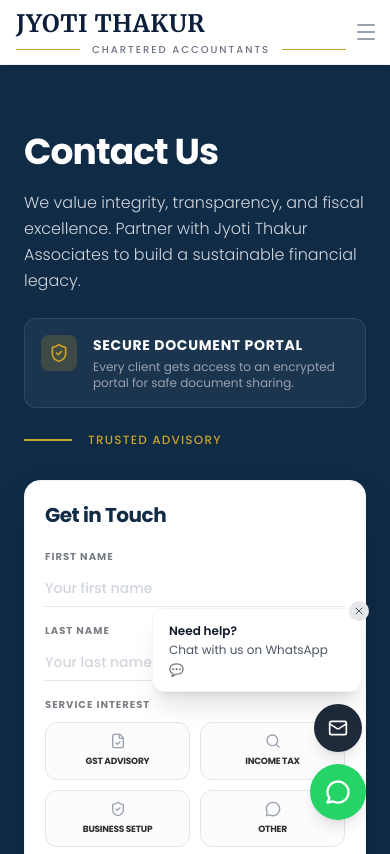
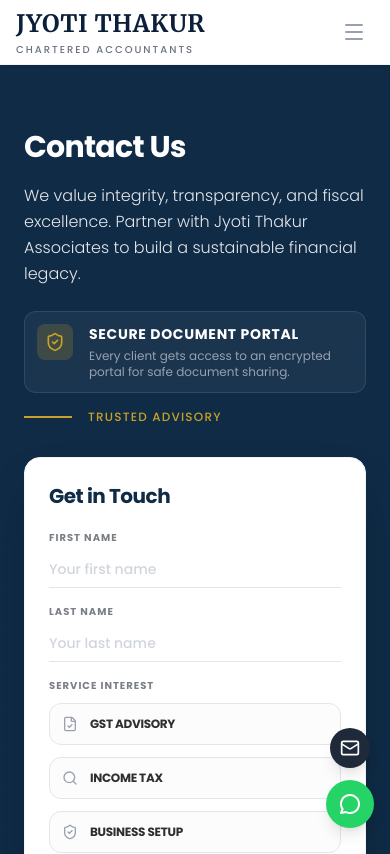
Before and after one commit to ISHANT14gg/caweb, a Next.js app: page /contact in a window 390 px wide. Shown: the top 854 px of the page. Built offline with nearby package versions, Linux system fonts and the light colour scheme.

Commit message:
style: optimize layout for mobile responsiveness

```diff
--- a/src/app/(public)/contact/page.tsx
+++ b/src/app/(public)/contact/page.tsx
@@ -53,16 +53,16 @@
                             transition={{ duration: 0.7, ease: 'easeOut' }}
                             className="pt-4 lg:pt-0"
                         >
-                            <h1 className="text-4xl lg:text-5xl font-bold text-white leading-tight tracking-tight mb-4">
+                            <h1 className="text-3xl md:text-4xl lg:text-5xl font-bold text-white leading-tight tracking-tight mb-4">
                                 Contact Us
                             </h1>
-                            <p className="text-gray-300 text-base lg:text-lg leading-relaxed max-w-md mb-6 font-light">
+                            <p className="text-gray-200 md:text-gray-300 text-base lg:text-lg leading-relaxed max-w-md mb-6 font-light">
                                 We value integrity, transparency, and fiscal excellence. Partner with
                                 Jyoti Thakur Associates to build a sustainable financial legacy.
                             </p>
 
                             {/* Secure Portal Highlight */}
-                            <div className="bg-white/5 border border-white/10 rounded-xl p-4 mb-6 backdrop-blur-sm max-w-sm">
+                            <div className="bg-white/5 border border-white/10 rounded-xl p-3 md:p-4 mb-4 md:mb-6 backdrop-blur-sm max-w-sm">
                                 <div className="flex items-start gap-4">
                                     <div className="bg-gold/20 p-2 rounded-lg">
                                         <ShieldCheck className="h-5 w-5 text-gold" />
@@ -87,7 +87,7 @@
                             initial={{ opacity: 0, x: 30 }}
                             animate={{ opacity: 1, x: 0 }}
                             transition={{ duration: 0.7, delay: 0.2, ease: 'easeOut' }}
-                            className="bg-white rounded-2xl shadow-2xl p-5 lg:p-7 border border-gray-100"
+                            className="bg-white rounded-2xl shadow-2xl p-6 md:p-8 border border-gray-100"
                         >
                             <h2 className="text-xl lg:text-2xl font-bold text-navy-deep mb-5 tracking-tight">
                                 Get in Touch
@@ -121,21 +121,21 @@
                                     <label className="text-[10px] font-bold uppercase tracking-widest text-label mb-2.5 block">
                                         Service Interest
                                     </label>
-                                    <div className="grid grid-cols-2 md:grid-cols-4 gap-2.5">
+                                    <div className="grid grid-cols-1 sm:grid-cols-2 lg:grid-cols-4 gap-3">
                                         {services.map((service) => (
                                             <button
                                                 key={service.id}
                                                 type="button"
                                                 onClick={() => setSelectedService(service.id)}
-                                                className={`relative flex flex-col items-center justify-center gap-1.5 p-2.5 rounded-xl border transition-all duration-200 ${selectedService === service.id
+                                                className={`relative flex flex-row sm:flex-col items-center justify-start sm:justify-center gap-3 sm:gap-1.5 p-3 sm:p-2.5 rounded-xl border transition-all duration-200 ${selectedService === service.id
                                                     ? 'border-gold bg-gold/5 text-navy-deep ring-1 ring-gold shadow-md'
                                                     : 'border-border-soft bg-soft-grey/30 text-charcoal hover:border-gold/30'
                                                     }`}
                                             >
                                                 <service.icon className={`h-4 w-4 ${selectedService === service.id ? 'text-gold' : 'text-gray-400'}`} />
-                                                <span className="text-[9px] font-bold uppercase tracking-tight">{service.label}</span>
+                                                <span className="text-xs sm:text-[9px] font-bold uppercase tracking-tight">{service.label}</span>
                                                 {selectedService === service.id && (
-                                                    <motion.div layoutId="check" className="absolute -top-1.5 -right-1.5 bg-gold rounded-full p-0.5 shadow-sm z-10">
+                                                    <motion.div layoutId="check" className="absolute top-1/2 right-3 -translate-y-1/2 sm:translate-y-0 sm:-top-1.5 sm:right-auto sm:-translate-x-0 sm:left-auto sm:-right-1.5 disabled bg-gold rounded-full p-0.5 shadow-sm z-10 hidden sm:block">
                                                         <Check className="h-2 w-2 text-white" strokeWidth={4} />
                                                     </motion.div>
                                                 )}
--- a/src/app/(public)/page.tsx
+++ b/src/app/(public)/page.tsx
@@ -59,12 +59,12 @@
                 ]}
               />
 
-              <p className="text-sm lg:text-base text-gray-300 leading-relaxed mb-6 max-w-xl font-light">
+              <p className="text-sm lg:text-base text-gray-200 md:text-gray-300 leading-relaxed mb-6 max-w-xl font-light">
                 At Jyoti Thakur Associates, we provide structured GST, Income Tax, and statutory compliance services while partnering with SMEs, startups, professionals, and aspiring entrepreneurs through Virtual CFO support, financial structuring, business advisory, and financial literacy initiatives — enabling informed decisions, disciplined growth, and long-term stability.
               </p>
 
               {/* Authority Strip */}
-              <div className="flex flex-wrap gap-x-5 gap-y-2 text-xs text-gray-400 mb-6 tracking-wide">
+              <div className="flex flex-wrap gap-x-4 sm:gap-x-5 gap-y-3 sm:gap-y-2 text-xs text-gray-300 md:text-gray-400 mb-6 tracking-wide leading-relaxed">
                 <span>7+ Years of Professional Practice</span>
                 <span className="hidden sm:inline text-gold/40">|</span>
                 <span>1000+ Clients Served</span>
@@ -269,7 +269,7 @@
                 <h3 className="text-sm font-semibold text-navy mb-2 uppercase tracking-wide leading-snug">
                   {stat.title}
                 </h3>
-                <p className="text-xs text-label leading-relaxed">
+                <p className="text-xs text-label leading-relaxed break-words whitespace-normal px-2 sm:px-0">
                   {stat.desc}
                 </p>
               </motion.div>
--- a/src/components/layout/Navbar.tsx
+++ b/src/components/layout/Navbar.tsx
@@ -27,11 +27,11 @@
                                 JYOTI THAKUR
                             </h1>
                             <div className="flex items-center gap-3">
-                                <div className="h-[1px] bg-secondary w-16"></div>
+                                <div className="hidden md:block h-[1px] bg-secondary w-16"></div>
                                 <span className="text-[10px] md:text-xs uppercase tracking-[0.2em] text-gray-500 font-medium whitespace-nowrap">
                                     CHARTERED ACCOUNTANTS
                                 </span>
-                                <div className="h-[1px] bg-secondary w-16"></div>
+                                <div className="hidden md:block h-[1px] bg-secondary w-16"></div>
                             </div>
                         </Link>
                     </div>
--- a/src/components/ui/FloatingActions.tsx
+++ b/src/components/ui/FloatingActions.tsx
@@ -34,7 +34,7 @@
     if (!isVisible) return null;
 
     return (
-        <div className="fixed bottom-6 right-6 z-50 flex flex-col items-end gap-3">
+        <div className="fixed bottom-4 right-4 md:bottom-6 md:right-6 z-50 flex flex-col items-end gap-3">
             {/* Tooltip bubble */}
             <AnimatePresence>
                 {showTooltip && (
@@ -43,7 +43,7 @@
                         animate={{ opacity: 1, y: 0, scale: 1 }}
                         exit={{ opacity: 0, y: 10, scale: 0.9 }}
                         transition={{ duration: 0.3 }}
-                        className="bg-white rounded-xl shadow-xl border border-gray-100 px-4 py-3 mr-1 max-w-[210px] relative"
+                        className="hidden md:block bg-white rounded-xl shadow-xl border border-gray-100 px-4 py-3 mr-1 max-w-[210px] relative"
                     >
                         <button
                             onClick={() => setShowTooltip(false)}
@@ -71,7 +71,7 @@
                     transition={{ type: 'spring', stiffness: 260, damping: 20, delay: 0.1 }}
                     whileHover={{ scale: 1.1 }}
                     whileTap={{ scale: 0.9 }}
-                    className="w-12 h-12 bg-gray-800 text-white hover:bg-gray-700 transition-colors rounded-full shadow-lg flex items-center justify-center"
+                    className="w-10 h-10 md:w-12 md:h-12 bg-gray-800 text-white hover:bg-gray-700 transition-colors rounded-full shadow-lg flex items-center justify-center"
                     aria-label="Email us"
                 >
                     <Mail className="h-5 w-5" />
@@ -90,10 +90,10 @@
                     onMouseEnter={() => setShowTooltip(true)}
                     onMouseLeave={() => setShowTooltip(false)}
                     onClick={() => setShowTooltip(false)}
-                    className="w-14 h-14 bg-[#25D366] hover:bg-[#1fbe5d] rounded-full shadow-lg flex items-center justify-center transition-colors"
+                    className="w-12 h-12 md:w-14 md:h-14 bg-[#25D366] hover:bg-[#1fbe5d] rounded-full shadow-lg flex items-center justify-center transition-colors"
                     aria-label="Chat on WhatsApp"
                 >
-                    <svg xmlns="http://www.w3.org/2000/svg" width="28" height="28" viewBox="0 0 24 24" fill="none" stroke="currentColor" strokeWidth="2" strokeLinecap="round" strokeLinejoin="round" className="text-white">
+                    <svg xmlns="http://www.w3.org/2000/svg" viewBox="0 0 24 24" fill="none" stroke="currentColor" strokeWidth="2" strokeLinecap="round" strokeLinejoin="round" className="w-6 h-6 md:w-7 md:h-7 text-white">
                         <path d="M3 21l1.65-3.8a9 9 0 1 1 3.4 2.9L3 21" />
                     </svg>
                 </motion.a>
```
